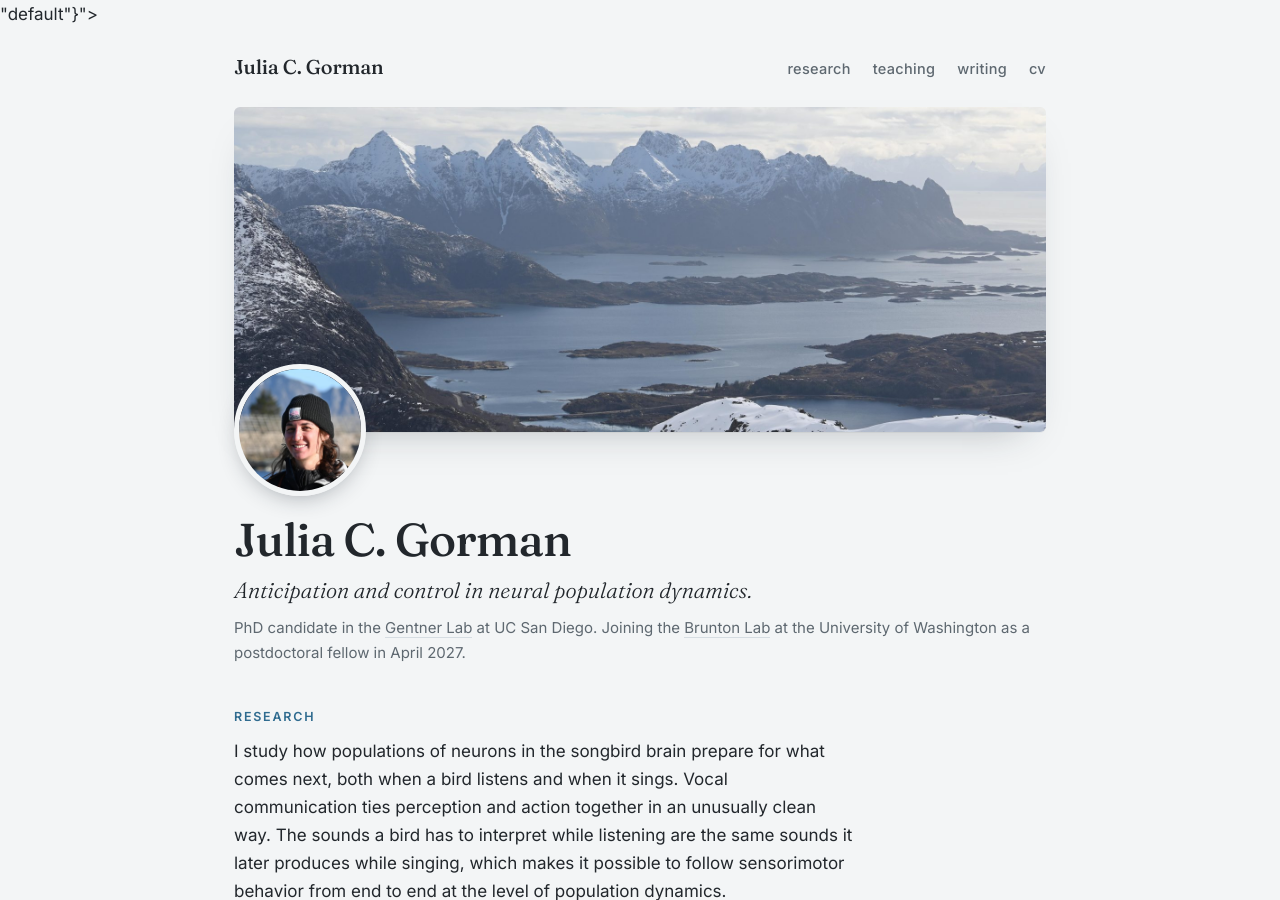
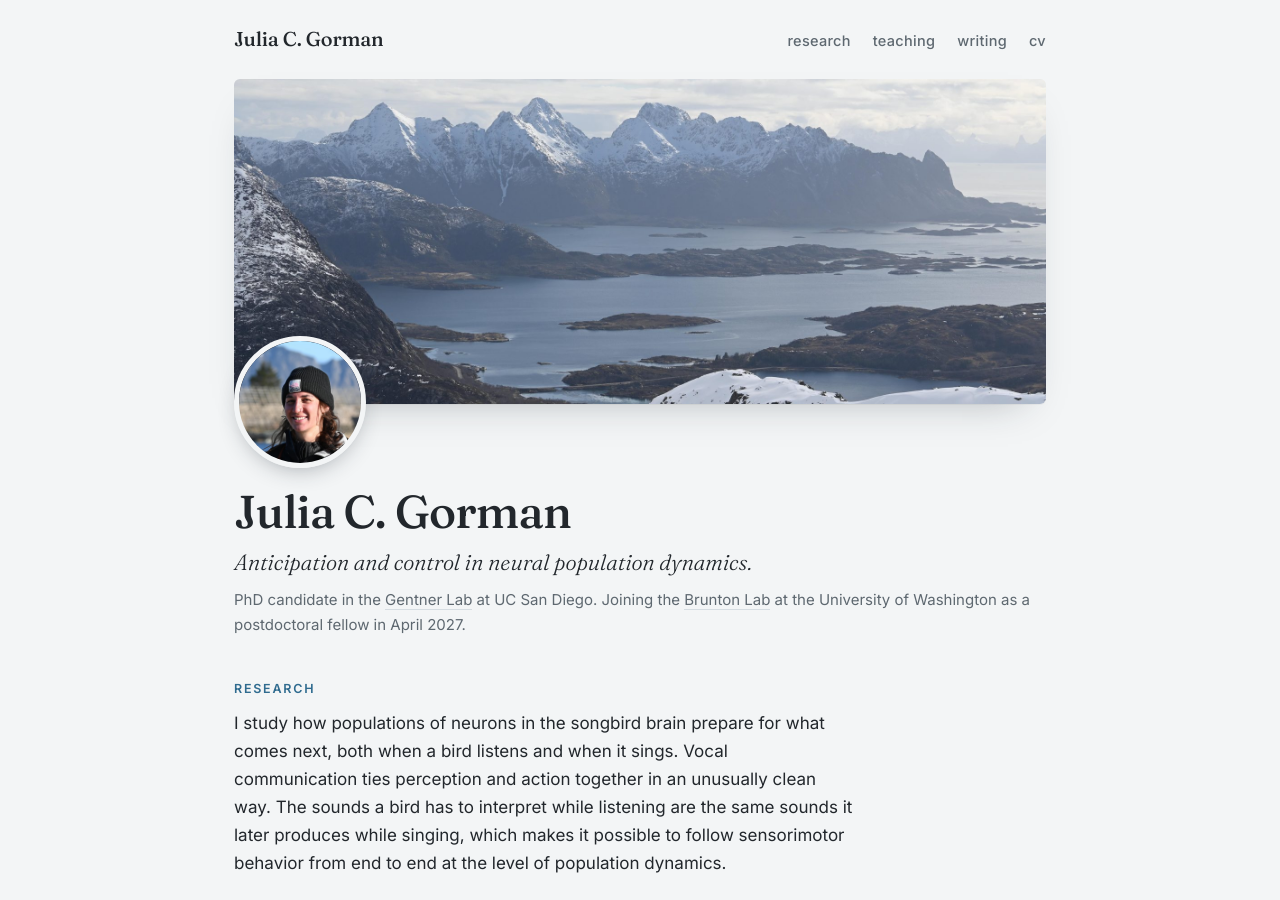
Before and after one commit to juliagorman/juliagorman.github.io, a Jekyll site: the page built from index.md, in a window 1280 px wide and 900 px high. Built offline with Jekyll 4.4.1, drawn with Linux system fonts in a browser that asks for light colours.

Commit message:
Fix stray text from layout variable in body tag
Co-Authored-By: Claude Fable 5.1 <noreply@anthropic.com>
Claude-Session: https://claude.ai/code/session_01KxYQByiYyFbtBhGQ4erFiZ

```diff
--- a/_layouts/default.html
+++ b/_layouts/default.html
@@ -12,7 +12,7 @@
   <link rel="stylesheet" href="{{ '/assets/css/style.css' | relative_url }}">
   {% feed_meta %}
 </head>
-<body class="{{ layout }}">
+<body class="{{ page.layout }}">
   <header class="site-header">
     <div class="wrap">
       <a class="site-name" href="{{ '/' | relative_url }}">{{ site.title }}</a>
```
